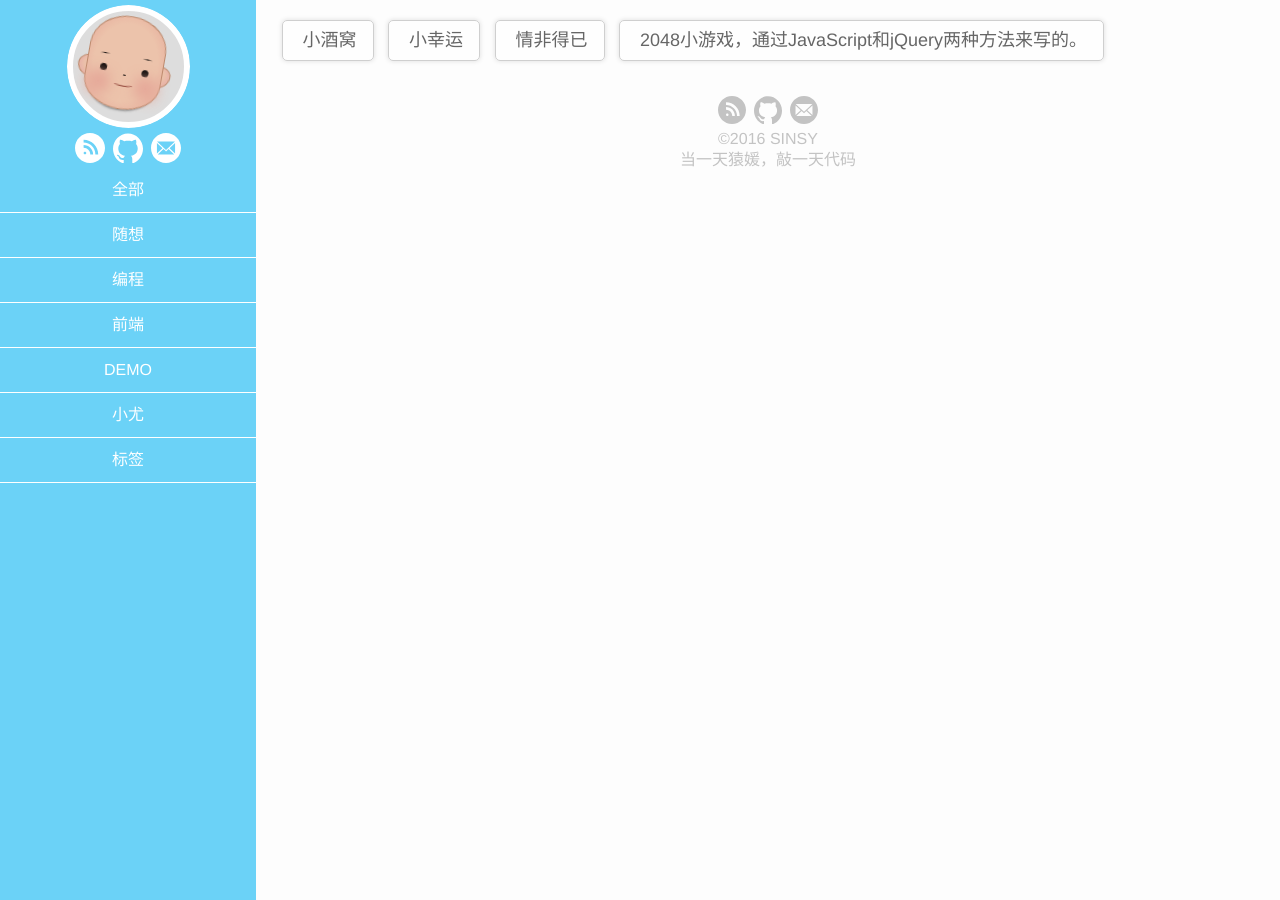
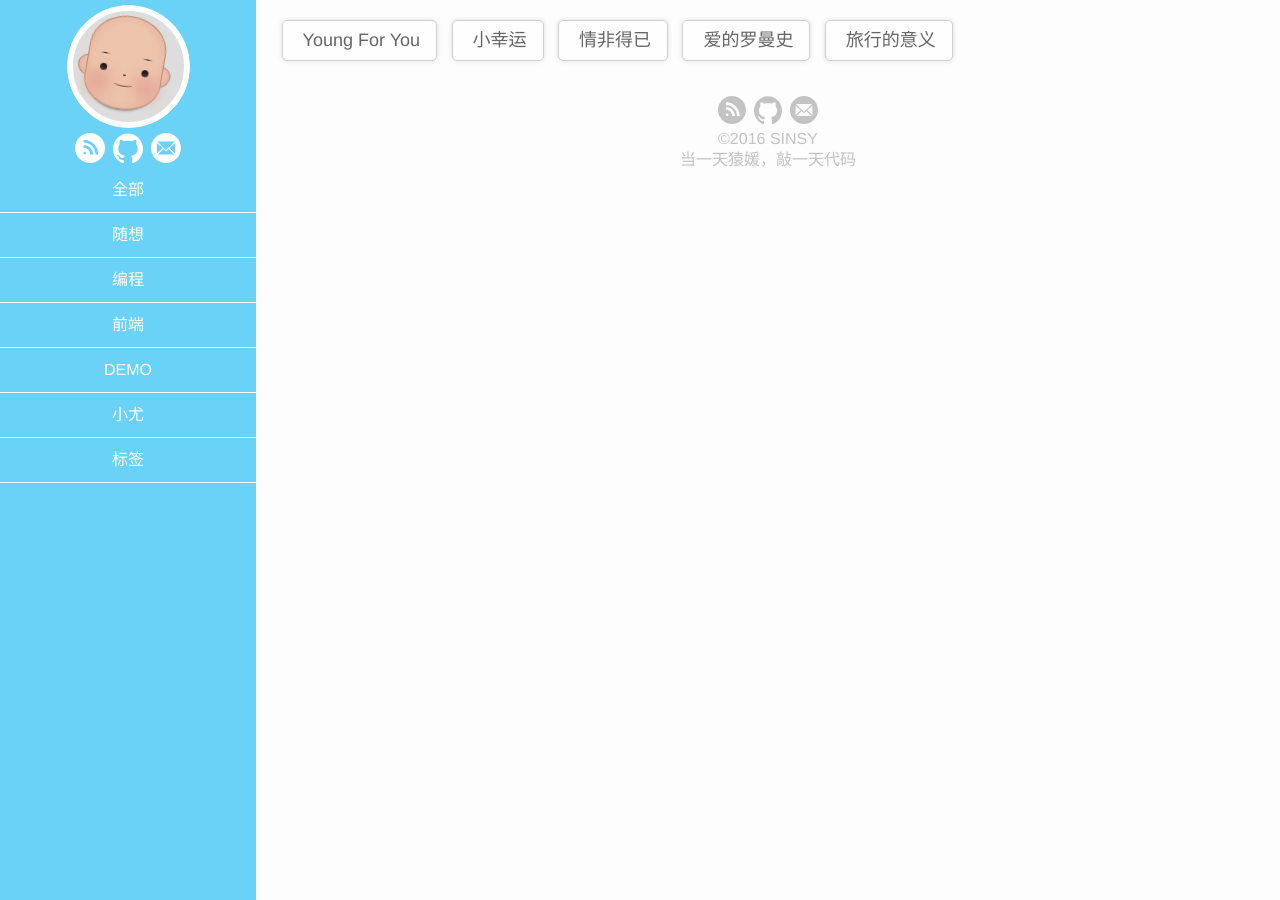
Before and after one commit to sinsy/sinsy.github.io, a Jekyll site: the page built from pages/ukulele.html, in a window 1280 px wide. Built offline with Jekyll 4.4.1, drawn with Linux system fonts in a browser that asks for light colours.

Commit message:
小尤曲谱更新

```diff
--- a/_data/ukulele.json
+++ b/_data/ukulele.json
@@ -1,15 +1,18 @@
 [
 {
-	"src": "http://7xtflp.com1.z0.glb.clouddn.com/VWfCPYx.jpg",
-	"name": "小酒窝",
+	"src": "http://7xtflp.com1.z0.glb.clouddn.com/uku-youngforyou.jpg",
+	"name": "Young For You",
 },{
-	"src": "http://7xtflp.com1.z0.glb.clouddn.com/VWfCPYx.jpg",
+	"src": "http://7xtflp.com1.z0.glb.clouddn.com/uku-xiaoxingyun.jpg",
 	"name": "小幸运",
 },{
-	"src": "http://7xtflp.com1.z0.glb.clouddn.com/ukulili-qingfeideyi.png",
+	"src": "http://7xtflp.com1.z0.glb.clouddn.com/uku-qingfeideyi.png",
 	"name": "情非得已",
 },{
-	"src": "http://7xtflp.com1.z0.glb.clouddn.com/VWfCPYx.jpg",
-	"name": "2048小游戏，通过JavaScript和jQuery两种方法来写的。",
-},
+	"src": "http://7xtflp.com1.z0.glb.clouddn.com/uku-aideluomanshi.jpg",
+	"name": "爱的罗曼史",
+},{
+	"src": "http://7xtflp.com1.z0.glb.clouddn.com/uku-lvxingdeyiyi.png",
+	"name": "旅行的意义",
+}
 ]
--- a/_sass/_layout.scss
+++ b/_sass/_layout.scss
@@ -209,6 +209,9 @@
         }
         img{
             width: 100%;
+            max-width: 700px;
+            display: block;
+            margin: auto;
             height: auto;
         }
     }
@@ -242,8 +245,12 @@
                 background: $theme-color;
                 color: #fff;
                 transform: scale(1.1);
+                @include media-query($on-laptop) {
+                    transform: none;
+                }
             }
         }
+
         .tc-num{
             display: inline-block;
             border-radius: 50%;
```
